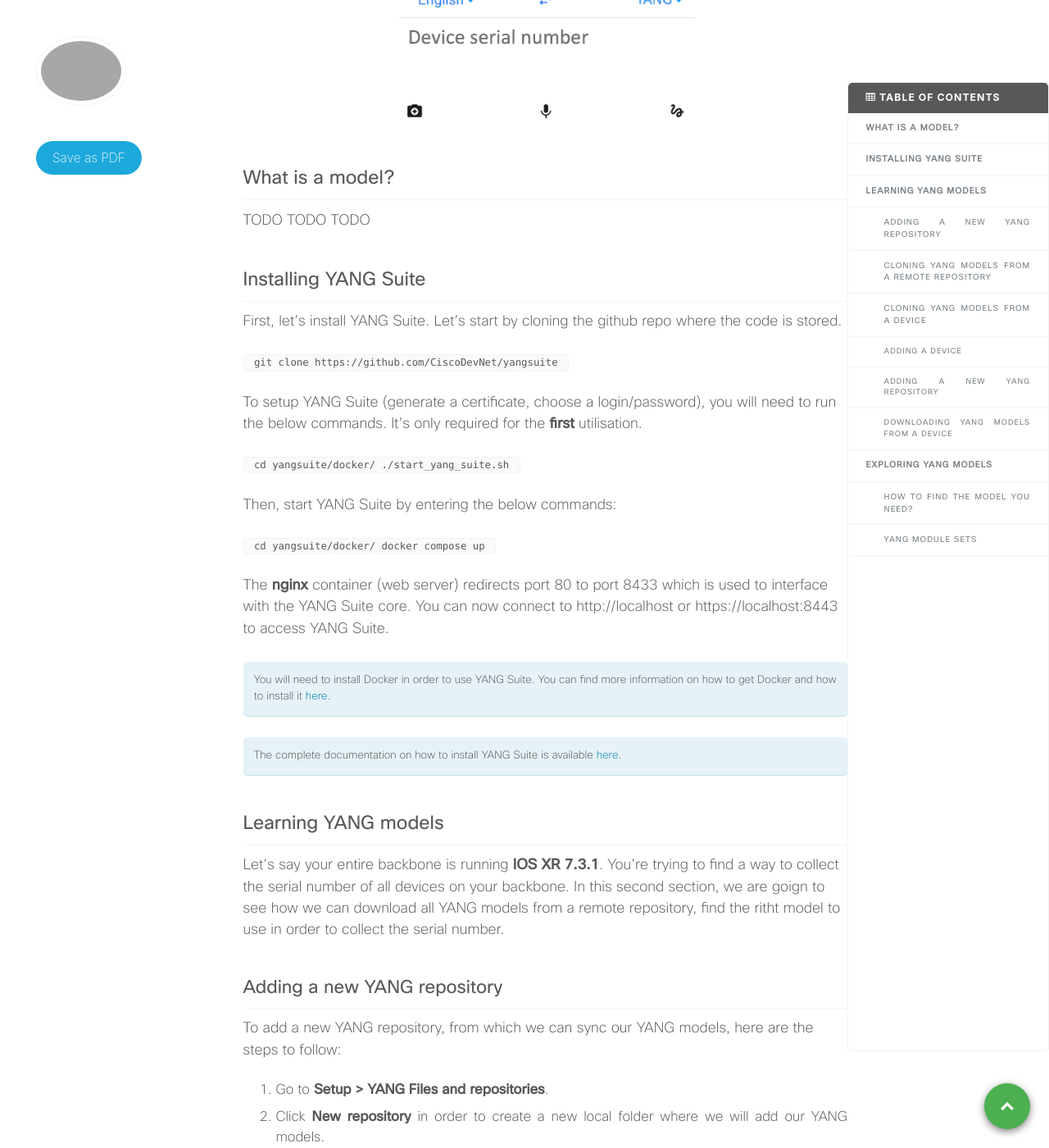
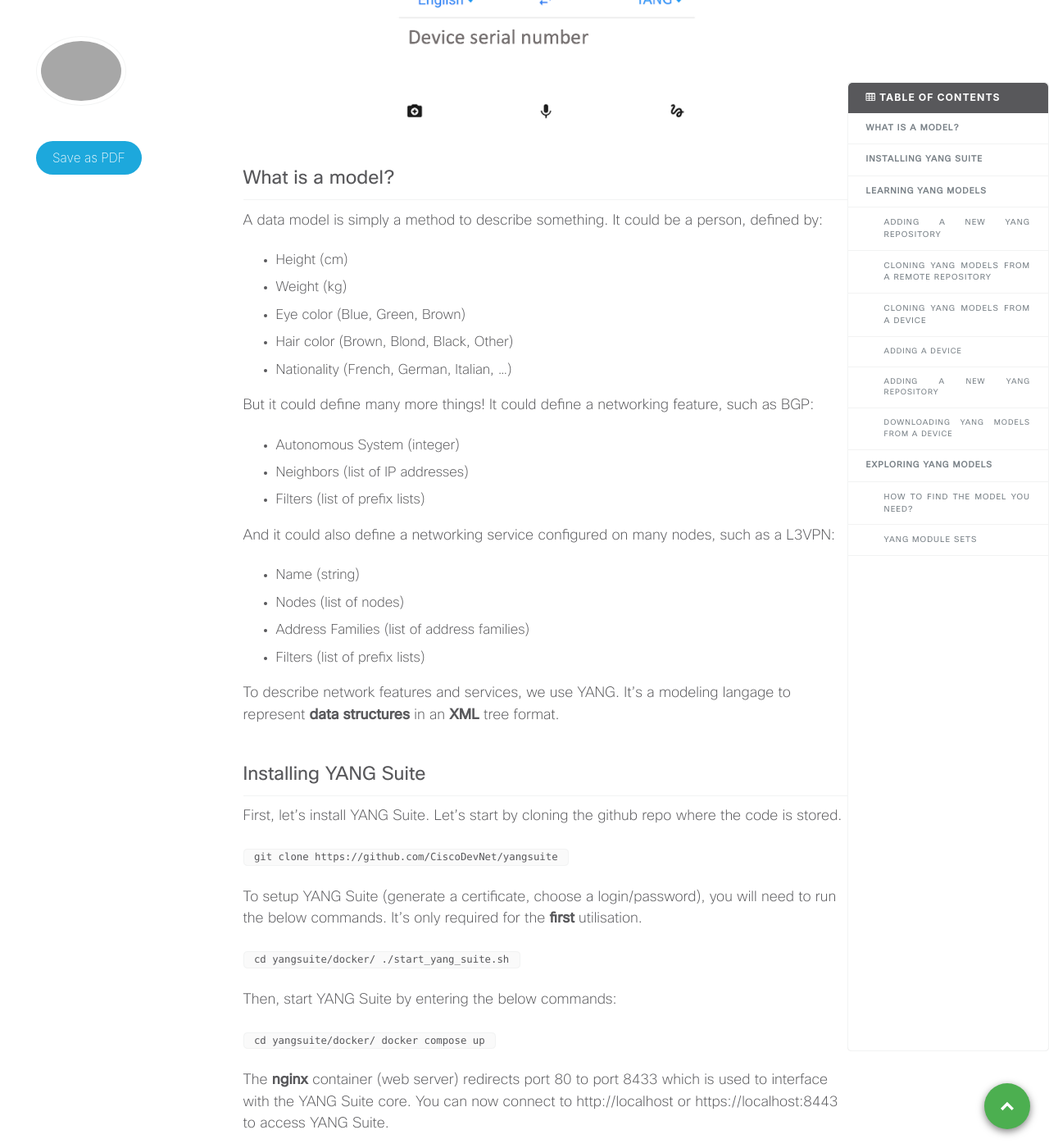
Before and after one commit to xrdocs/programmability, a Jekyll site: the page built from _tutorials/do-you-speak-yang.md, in a window 1280 px wide and 1400 px high, scrolled down 597 px. Shown: the whole window at 82% size. Built offline with Jekyll 4.4.1, drawn with Linux system fonts in a browser that asks for light colours; comment, search, counter and statistics services are not loaded.

Commit message:
Update do-you-speak-yang.md

```diff
--- a/_tutorials/do-you-speak-yang.md
+++ b/_tutorials/do-you-speak-yang.md
@@ -27,7 +27,25 @@ YANG Suite provides network operators with a common tool to interact with Cisco
 
 # What is a model?
 
-TODO TODO TODO
+A data model is simply a method to describe something. It could be a person, defined by:
+- Height (cm)
+- Weight (kg)
+- Eye color (Blue, Green, Brown)
+- Hair color (Brown, Blond, Black, Other)
+- Nationality (French, German, Italian, ...)
+
+But it could define many more things! It could define a networking feature, such as BGP:
+- Autonomous System (integer)
+- Neighbors (list of IP addresses)
+- Filters (list of prefix lists)
+
+And it could also define a networking service configured on many nodes, such as a L3VPN:
+- Name (string)
+- Nodes (list of nodes)
+- Address Families (list of address families)
+- Filters (list of prefix lists)
+
+To describe network features and services, we use YANG. It's a modeling langage to represent **data structures** in an **XML** tree format.
 
 # Installing YANG Suite
 
```
